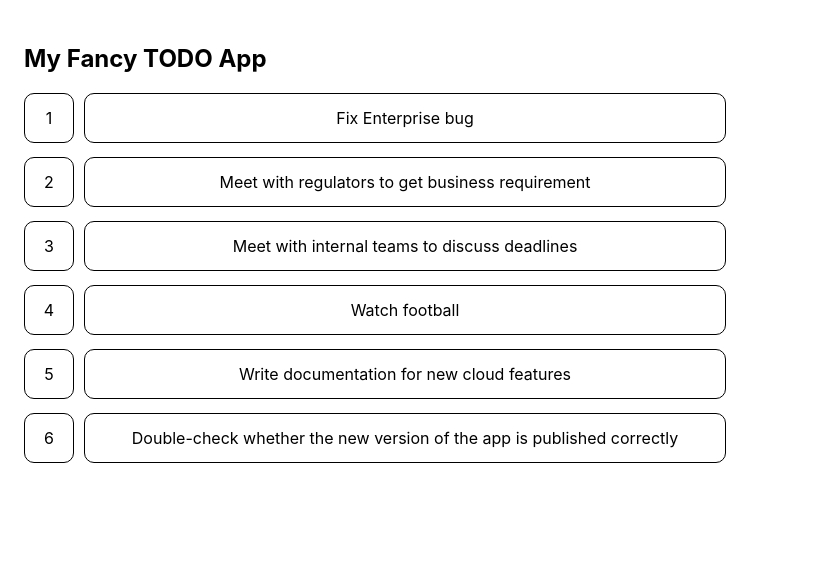
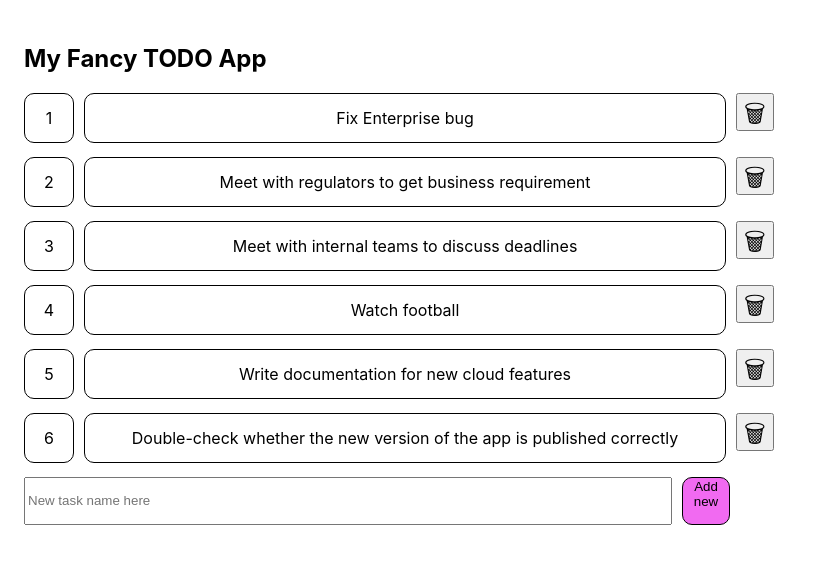
Before and after one commit to ptmdmusique/react-basic, a React (Create React App) app: page / in a window 1280 px wide. Shown: the top 564 px of the page, without its empty margins (0-813 px from the left). Built offline with nearby package versions, Linux system fonts and the light colour scheme.

Commit message:
git feature 6 todo first commit

```diff
--- a/src/App.css
+++ b/src/App.css
@@ -61,6 +61,32 @@
    vertical-align: middle;
 }
 
+.delete-button {
+  margin-left: 10px;
+  width:  28px;
+  height: 38px;
+  display: flex;
+  border-radius: 10px;
+}
+
+.newtask-name {
+  height: 48px;
+  text-align: left;
+  display: flex;
+}
+
+.newtask-button {
+  margin-left: 10px;
+  display: flex;
+  width:  48px;
+  height: 48px;
+  border: 1px solid;
+  border-radius: 10px;
+  background-color: rgb(241, 106, 241);
+  font-size: 6;
+}
+
+
 @keyframes App-logo-spin {
   from {
     transform: rotate(0deg);
--- a/src/App.tsx
+++ b/src/App.tsx
@@ -1,23 +1,96 @@
 import "./App.css";
-
+import React, { useState } from 'react';
 import { taskList } from "./taskList";
 
+let taskListCopy = taskList;
+
+// Create a list with additional field to mark deleted task
+  let taskListExt: any[] = [];
+  for (let i=0 ; i < taskListCopy.length; i++){
+    taskListExt.push(
+      {
+        'id'  : taskListCopy[i].id,
+        'name': taskListCopy[i].name,
+        'del' : ''
+      }
+    )
+  }
+
+
+//
+
 function TaskShow() {
+  let [tasks, setTasks ] = useState(taskListExt);
+  let [newTask, setNewTask] = useState('');
+
+  const handleSubmit:React.FormEventHandler<HTMLFormElement> = (event) => {
+
+    event.preventDefault();
+    let newId  = tasks[ tasks.length-1 ].id + 1;
+
+      setTasks( (previousTask) => [
+                  ...previousTask,
+                  { id: newId,
+                    name: newTask
+                  }
+              ]
+            )
+  }
+
   return (
+
     <div className="App">
+
       <h2>My Fancy TODO App</h2>
-      {taskList.map((task) => (
-        <div className="container">
-            <div className="id-container">
+      {tasks.map((task) => (
+        <div className="container" key={task.id}>
+            <div className="id-container" >
               <span className="text">{task.id}</span>
             </div>
             <div className="task-name-container">
               <span className="text">{task.name}</span>
             </div>
+
+            <div className="delete-button">
+              <button type='button'
+                onClick={ () => {
+                  task.del = '*'
+                  setTasks(tasks.filter( item => item.del !== '*'))
+                }}
+              >
+               <font size="+2">🗑</font>
+
+
+
+              </button>
+            </div>
         </div>
       ))}
+
+
+        <form onSubmit={handleSubmit} >
+          <div className="container" >
+
+           <div className="newtask-name">
+            <input
+              style={{width: "640px"}}
+              type='text'
+              placeholder="New task name here"
+              onChange={ event => setNewTask(event.target.value)}
+              value={newTask}
+            />
+          </div>
+          <div>
+            <button type='submit' className="newtask-button">
+              Add new
+            </button>
+          </div>
+         </div>
+        </form>
+
     </div>
-  );
+  )
+
 }
 
 function App() {
--- a/src/taskList.ts
+++ b/src/taskList.ts
@@ -4,8 +4,7 @@ export const taskList = [
   { id: 3, name: "Meet with internal teams to discuss deadlines" },
   { id: 4, name: "Watch football" },
   { id: 5, name: "Write documentation for new cloud features" },
-  {
-    id: 6,
+  { id: 6,
     name: "Double-check whether the new version of the app is published correctly",
   },
 ];
```
